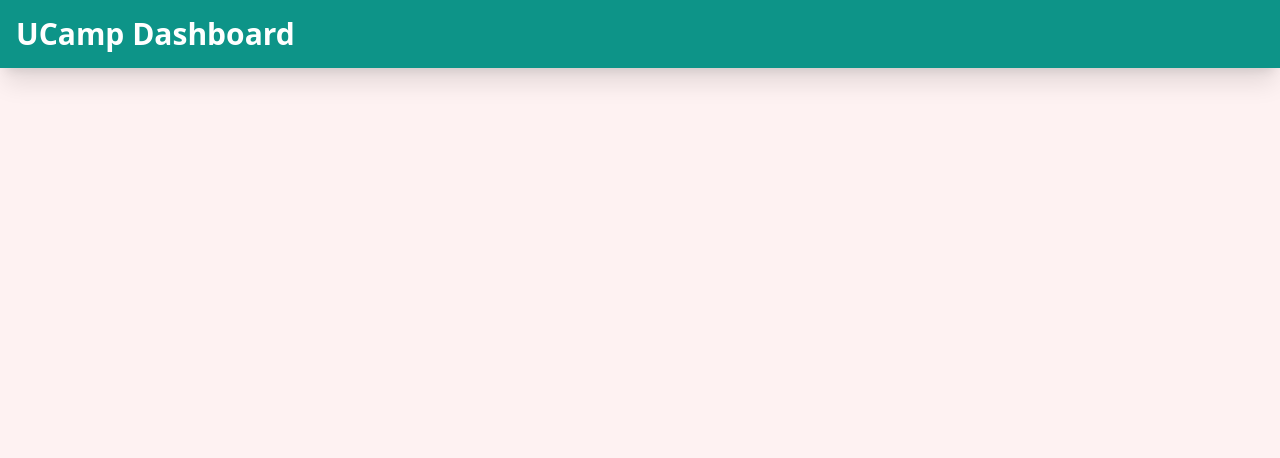
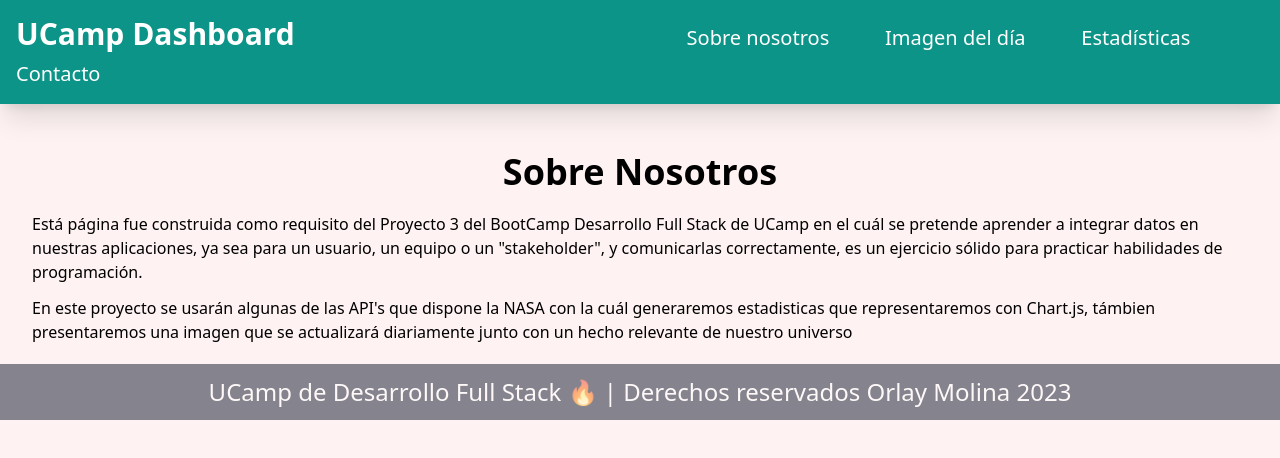
Before and after one commit to OrlayMolina/UCamp-Proyecto-Dashboard, a plain HTML site: page index.html in a window 1280 px wide. Drawn offline with nearby package versions, Linux system fonts and the light colour scheme.

Commit message:
Se agrega el div 'sobre nostros' en el proyecto 3 del UCamp

```diff
--- a/index.html
+++ b/index.html
@@ -7,9 +7,29 @@
 
 </head>
 <body class="bg-red-50">
-    <nav class="text-3xl text-white-600 bg-teal-600 p-4 shadow-xl">
-        <a class="text-white font-bold" href="#">UCamp Dashboard</a>
+    <nav class="text-3xl text-white-600 bg-teal-600 p-4 shadow-xl mb-12">
+        <a class="text-white font-bold mr-96" href="#">UCamp Dashboard</a>
+        <a class="text-white text-xl mr-12" href="#">Sobre nosotros</a>
+        <a class="text-white text-xl mr-12" href="#">Imagen del día</a>
+        <a class="text-white text-xl mr-12" href="#">Estadísticas</a>
+        <a class="text-white text-xl ml-auto" href="#">Contacto</a>
     </nav>
+
+    <main>
+        <!--div Sobre nosotros-->
+        <div>
+            <h2 class="text-center font-bold text-4xl mb-5">Sobre Nosotros</h2>
+            <p class="mx-8 mb-3">Está página fue construida como requisito del Proyecto 3 del BootCamp Desarrollo Full Stack de UCamp en el cuál se pretende aprender a integrar datos en nuestras aplicaciones, ya sea para un usuario, un equipo o un "stakeholder", y comunicarlas correctamente, es un ejercicio sólido para practicar habilidades de programación.</p>
+            <p class="mx-8 mb-3">En este proyecto se usarán algunas de las API's que dispone la NASA con la cuál generaremos estadisticas que representaremos con Chart.js, támbien presentaremos una imagen que se actualizará diariamente junto con un hecho relevante de nuestro universo</p>
+        </div><!--Cierre div Sobre nosotros-->
+
+    </main>
+
+
+    <!-- FOOTER -->
+    <footer class="bg-slate-900 opacity-50 p-3 mt-5 text-white sticky bottom-0 w-100 text-center text-2xl">
+        UCamp de Desarrollo Full Stack 🔥 | Derechos reservados Orlay Molina 2023
+    </footer><!-- Cierre de Footer -->
 
     <script src="https://cdn.tailwindcss.com"></script>
 </body>
```
